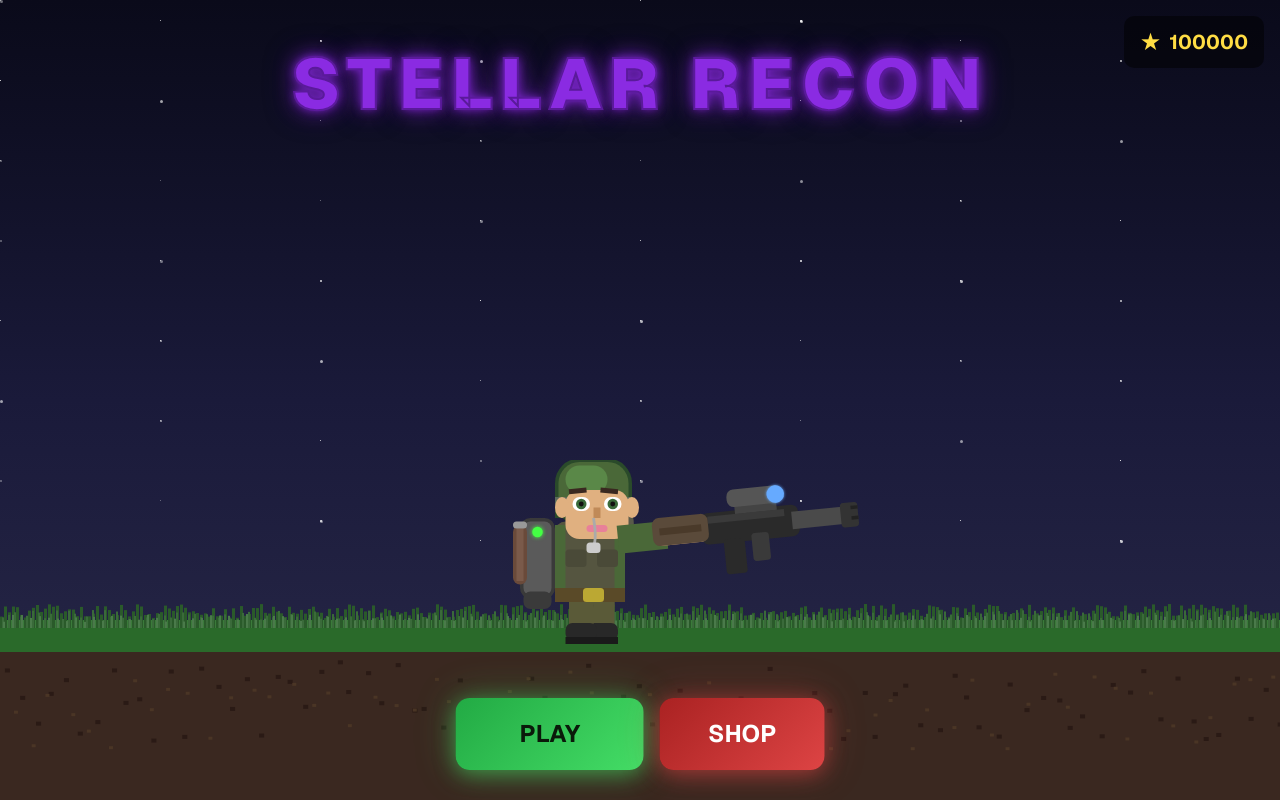
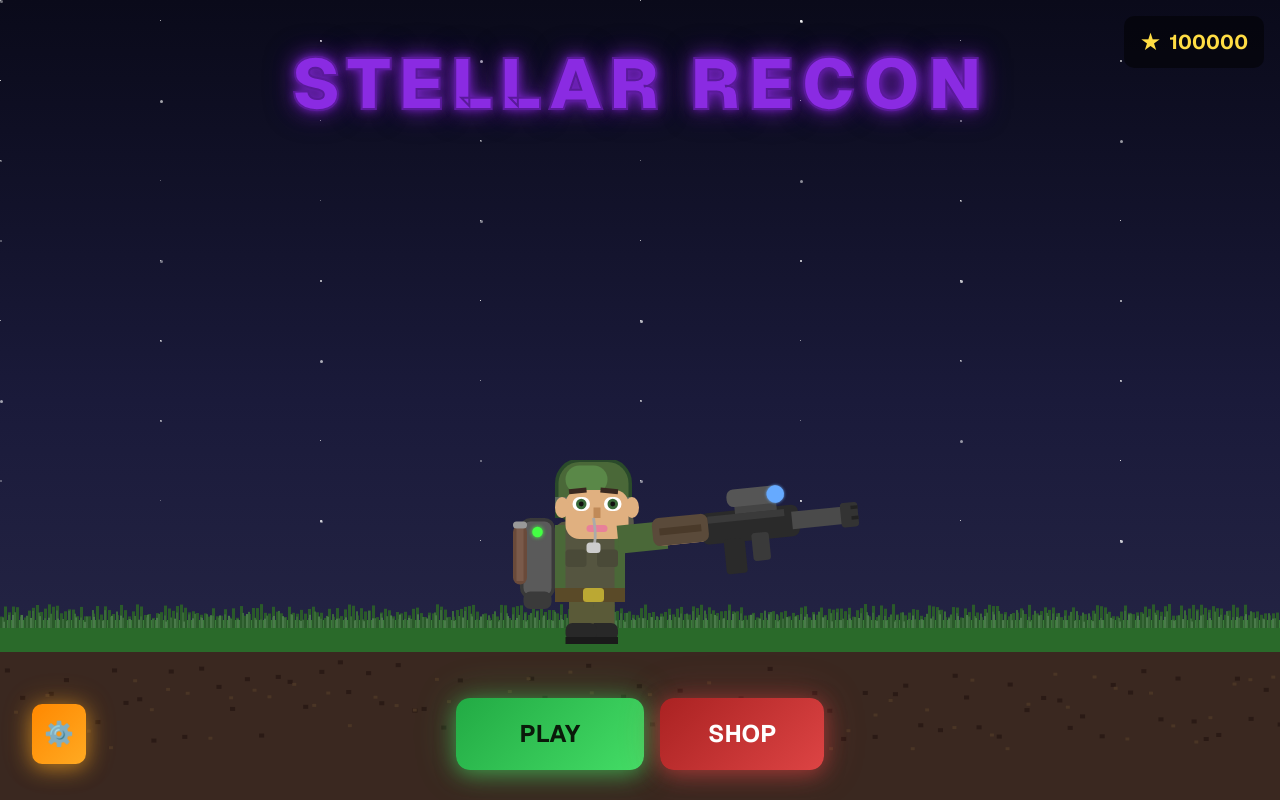
Before and after one commit to Stellar-Recon-Creator/v0-soldier-jetpack-game, a Next.js app: page / in a window 1280 px wide. Built offline with nearby package versions, Linux system fonts and the light colour scheme.

Commit message:
feat: add settings gear button left of play button
Modify layout for settings button with centered play button.

```diff
--- a/components/game-canvas.tsx
+++ b/components/game-canvas.tsx
@@ -469,7 +469,23 @@ export default function GameCanvas() {
             />
 
             {/* Buttons in the dirt */}
-            <div className="absolute left-1/2 -translate-x-1/2 z-20 flex gap-4" style={{ bottom: '30px' }}>
+            <div className="absolute left-0 right-0 z-20 flex items-center justify-center" style={{ bottom: '30px' }}>
+              {/* Settings gear button on the left */}
+              <button
+                onClick={() => {/* Settings handler */}}
+                className="absolute left-8 p-3 rounded-lg transition-all hover:scale-110 active:scale-95 cursor-pointer"
+                style={{
+                  background: 'linear-gradient(135deg, #ff8800, #ffaa22)',
+                  color: '#000000',
+                  boxShadow: '0 4px 20px rgba(255,170,34,0.5), 0 0 30px rgba(255,170,34,0.3)',
+                  fontSize: '24px',
+                }}
+              >
+                ⚙️
+              </button>
+
+              {/* Play button centered */}
+              <div className="flex gap-4">
                 <button
                   onClick={() => setScreen('title')}
                   className="px-16 py-5 text-2xl font-bold font-sans rounded-xl transition-all hover:scale-105 active:scale-95 cursor-pointer"
@@ -492,6 +508,7 @@ export default function GameCanvas() {
                 >
                   SHOP
                 </button>
+              </div>
             </div>
           </div>
         </div>
```
Lines whose indentation alone changed are shown as unchanged.
